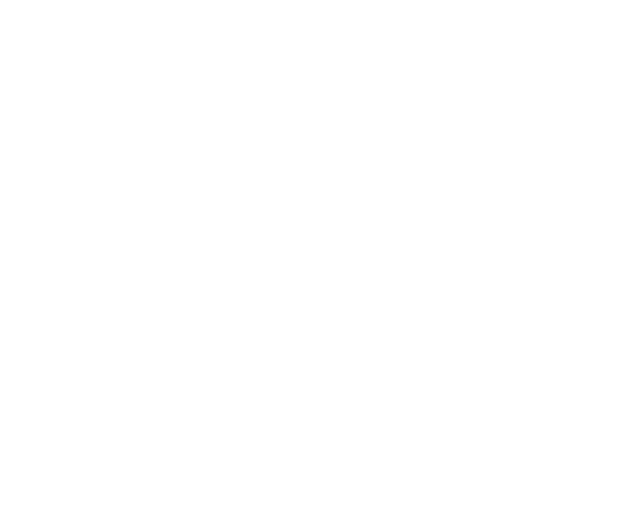
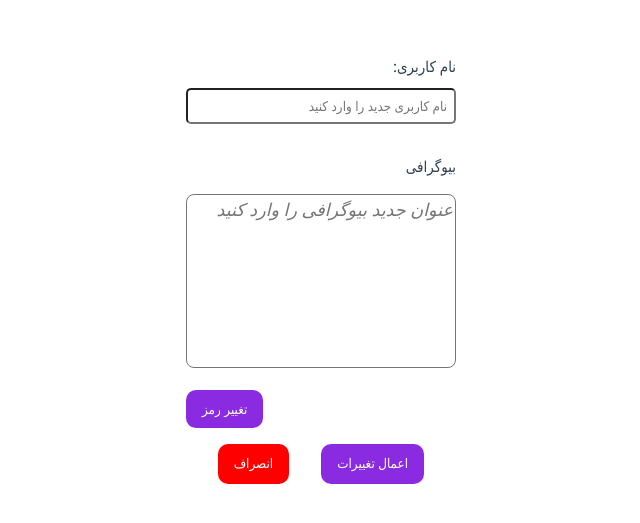
Before and after one commit to Poya403/Movie-site, a Vue app in the folder front-end/: page /accountEdit/1 in a window 1280 px wide. Before the commit this address had no page. Shown: the part 123-646 px from the top of the page, without its empty margins (468-1108 px from the left). Built offline with nearby package versions, Linux system fonts and the light colour scheme; no server answers.

Commit message:
new feature : change the user info

```diff
--- a/front-end/src/router/index.js
+++ b/front-end/src/router/index.js
@@ -3,6 +3,7 @@
 import Home from '../views/HomeView.vue'
 import LoginView from '../views/LoginView.vue'
 import Account from '../views/AccountView.vue'
+import AccountEdit from '../views/AccountEdit.vue'
 
 const router = createRouter({
   history: createWebHistory(),
@@ -25,6 +26,11 @@
       path: '/account/:id',
       name: 'AccountView',
       component : Account
+    },
+    {
+      path: '/accountEdit/:id',
+      name: 'AccountEdit',
+      component : AccountEdit
     }
   ],
 })
--- /dev/null
+++ b/front-end/src/views/AccountEdit.vue
@@ -0,0 +1,189 @@
+<script>
+import { ref, onMounted } from 'vue';
+import axios from 'axios';
+import { useRoute } from 'vue-router';
+import { useRouter } from 'vue-router';
+
+export default{
+  name: 'AccountEdit',
+  setup(){
+    const route = useRoute();
+    const router = useRouter();
+    const userName = ref('');
+    const bio = ref('');
+    const isChangingPassword = ref(false);
+    const curr_password = ref('');
+    const new_password = ref('');
+    const rep_password = ref('');
+    const showCurr = ref(false);
+    const showNew = ref(false);
+    const showRep = ref(false);
+    const users = ref({});
+
+    const fetchUserData = async () => {
+      try {
+        const userId = route.params.id;
+        const res = await axios.get(`http://localhost:3000/accountEdit/${userId}`);
+        users.value = res.data;
+        userName.value = users.value.uname;
+        bio.value = users.value.bio;
+      } catch (err) {
+        console.error(err);
+      }
+    };
+    const updateUserInfo = async () => {
+      try {
+        const userId = route.params.id;
+        await axios.put(`http://localhost:3000/accountEdit/${userId}`, {
+          uname: userName.value,
+          bio: bio.value,
+          isChangingPassword: isChangingPassword.value,
+          curr_password: curr_password.value,
+          new_password: new_password.value,
+        });
+        alert('تغییرات با موفقیت ذخیره شد!');
+        router.back();
+      } catch (err) {
+        console.error('خطا در به‌روزرسانی کاربر:', err);
+        alert('خطا در ویرایش اطلاعات!');
+      }
+    };
+    const goback = () => {
+      router.back();
+    }
+    const change_password_btn_handler = () => {
+      if(isChangingPassword.value) isChangingPassword.value=false;
+      else isChangingPassword.value = true;
+    }
+    onMounted(()=>{
+      fetchUserData();
+    });
+    return{
+      userName,
+      bio,
+      isChangingPassword,
+      change_password_btn_handler,
+      curr_password,
+      new_password,
+      rep_password,
+      users,
+      goback,
+      updateUserInfo,
+      showCurr,
+      showNew,
+      showRep,
+    };
+  },
+}
+</script>
+<template>
+  <div class="main_div">
+    <form>
+      <label id="name_lbl" type="name" for="name">نام کاربری:</label>
+      <input id="name" type="text" placeholder="نام کاربری جدید را وارد کنید" v-model="userName">
+
+      <label id="bio_lbl" type="text" for="bio">بیوگرافی</label><br>
+      <textarea id="bio" type="text" rows="7" placeholder="عنوان جدید بیوگرافی را وارد کنید" v-model="bio"></textarea>
+      <button id="change_password_btn" type="button" @click="change_password_btn_handler()">
+        {{ !isChangingPassword ? "تغییر رمز" : "انصراف از تغییر رمز" }}
+      </button>
+
+      <section id = "Change_password field" v-if="isChangingPassword">
+
+        <label id="curr_password_lbl" for="curr_password">رمز عبور فعلی:</label>
+        <div class="password_field">
+          <input id="curr_password" :type="showCurr ? 'text' : 'password'" v-model="curr_password"
+            placeholder="لطفا رمز عبور فعلی را وارد کنید.">
+          <button type="button" id="visibility_btn" @click="showCurr = !showCurr">
+            <i class="material-icons">{{ !showCurr ? "visibility" : "visibility_off" }}</i></button>
+        </div>
+
+        <label id="new_password_lbl" for="new_password">رمز عبور جدید:</label>
+        <div class="password_field">
+          <input id="new_password" :type="showNew ? 'text' : 'password'" v-model="new_password"
+            placeholder="لطفا رمز عبور جدید را وارد کنید.">
+          <button type="button" id="visibility_btn" @click="showNew = !showNew">
+            <i class="material-icons">{{ !showNew ? "visibility" : "visibility_off" }}</i></button>
+        </div>
+
+
+        <label id="rep_password_lbl" for="rep_password">تکرار رمز عبور :</label>
+        <div class="password_field">
+          <input id="rep_password" :type="showRep ? 'text' : 'password'" v-model="rep_password"
+            placeholder="لطفا  مجددا رمز عبور جدید را وارد کنید.">
+          <button type="button" id="visibility_btn" @click="showRep = !showRep">
+            <i class="material-icons">{{ !showRep ? "visibility" : "visibility_off" }}</i></button>
+        </div>
+      </section>
+      <div class="actions">
+        <button id="submit_btn" type="button" @click="updateUserInfo()">اعمال تغییرات</button>
+        <button id="cancel_btn" type="button" @click="goback()">انصراف</button>
+      </div>
+      </form>
+  </div>
+</template>
+<style>
+.main_div{
+  box-sizing: border-box;
+  background: rgba(255, 255, 255, 0.1);
+  position: absolute;
+  left: 50%;
+  top: 50%;
+  transform: translate(-50%,-50%);
+  padding: 15px;
+  border-radius: 15px;
+  width: 300px;
+}
+input{
+  margin-top: 10px;
+  width: 100%;
+}
+textarea{
+  width: 100%;
+  resize: none;
+}
+#cancel_btn{
+  background-color: red;
+}
+#visibility_btn{
+  background-color: gray;
+  width: 20%;
+}
+.actions{
+  display: grid;
+  grid-template-columns: repeat(2, 1fr);
+  gap: 2rem;
+  padding: 1rem 2rem;
+  justify-items: stretch;
+  align-items: center;
+}
+
+.actions button {
+  height: 40px;
+  white-space: nowrap;
+}
+
+.password_field {
+  display: flex;
+  width: 100%;
+  align-items: stretch;
+}
+
+.password_field input {
+  flex: 1;
+  border: 1px solid #ccc;
+  border-radius: 0px 10px 10px 0px;
+}
+
+.password_field button {
+  margin-top: 10px;
+  border: 1px solid #ccc;
+  border-right: none;
+  background: #eee;
+  flex-shrink: 0;
+  height: 33px;
+  vertical-align: center;
+  align-items: center;
+  border-radius: 10px 0 0 10px;
+}
+</style>
--- a/front-end/src/views/AccountView.vue
+++ b/front-end/src/views/AccountView.vue
@@ -30,9 +30,14 @@
       router.push('/login');
     };
 
+    const GotoEdit = (userId) => {
+      router.push(`/accountEdit/${userId}`);
+    };
+
     return{
       users,
-      logout
+      logout,
+      GotoEdit
     };
   },
 
@@ -48,11 +53,10 @@
     <section class="details">
       <h2 id="bio">بیوگرافی: {{ users.bio ?? 'empty' }}</h2>
       <h3>تاریخ و زمان ثبت‌نام: {{ new Date(users.registration_date).toLocaleString('fa-IR') }}</h3>
-      <h3>رمز: {{ users.password }}</h3>
     </section>
 
     <section class="actions">
-      <button id="Edit" type="button">
+      <button id="Edit" type="button" @click="GotoEdit(users.uid)">
         <i class="material-icons">edit</i>
         <span>ویرایش اطلاعات</span>
       </button>
```
Also changed, not shown: 1 other file (tests, documents, lock files or other folders).
